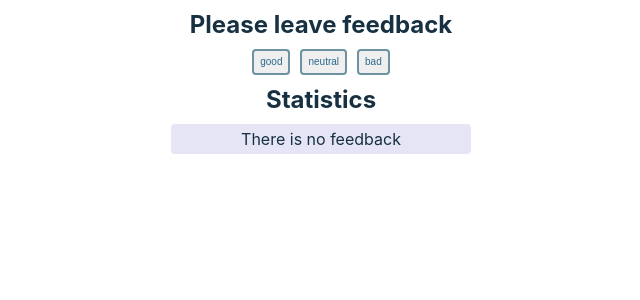
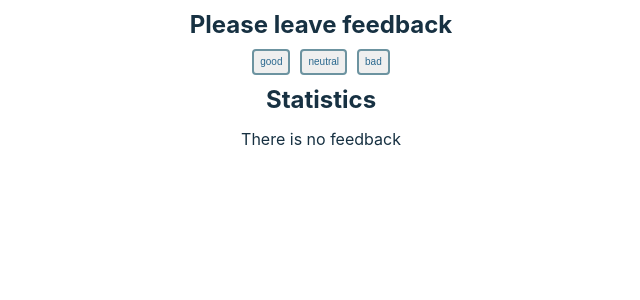
Before and after one commit to Yuliia-Karas/goit-react-hw-04-feedback, a React (Create React App) app: page / in a window 1280 px wide. Shown: the top 300 px of the page, without its empty margins (319-959 px from the left). Built offline with nearby package versions, Linux system fonts and the light colour scheme.

Commit message:
css fixed

```diff
--- a/src/components/Notification/Notification.module.css
+++ b/src/components/Notification/Notification.module.css
@@ -1,7 +1,7 @@
 .notification {
       margin: 0 auto;
-    background-color: rgb(229, 229, 245);
-    width: 300px;
+    /* background-color: rgb(229, 229, 245);
+    width: 300px; */
     padding-top: 5px;
     padding-bottom: 5px;
     border-radius: 4px;
--- a/src/components/Statistics/Statistics.module.css
+++ b/src/components/Statistics/Statistics.module.css
@@ -2,9 +2,9 @@
   display: flex;
   flex-direction: column;
     margin: 0 auto;
-    width: 300px;
+    /* width: 300px;
     background-color: rgb(229, 229, 245);
-    border: 2px solid rgb(108, 147, 160);
+    border: 2px solid rgb(108, 147, 160); */
   font-size: 10px;
   color: rgb(42, 104, 142);
   line-height: 2;
```
